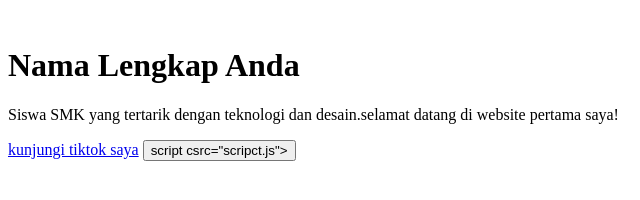
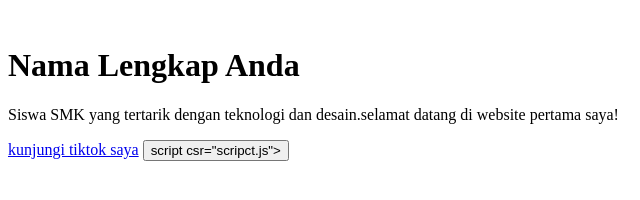
Before and after one commit to azaaaja472-byte/uJANN, a plain HTML site: page index.html in a window 1280 px wide. Shown: the full height of the page, 0-640 px from the left. Drawn offline with Linux system fonts and the light colour scheme.

Commit message:
Update index.html

```diff
--- a/index.html
+++ b/index.html
@@ -11,6 +11,6 @@
       <p>Siswa SMK yang tertarik dengan teknologi dan desain.selamat datang di website pertama saya!</p>
       <a href="https://tiktok.com/usename anda">kunjungi tiktok saya</a>
         <button id="sapabutton>sapa.saya!<button>
-       script csrc="scripct.js"></scripct>
+       script csr="scripct.js"></scripct>
 </body>
 </html>
```
